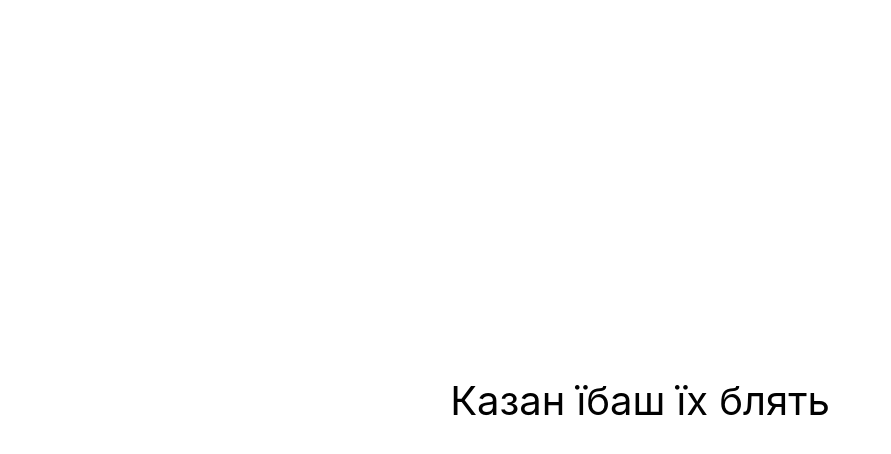
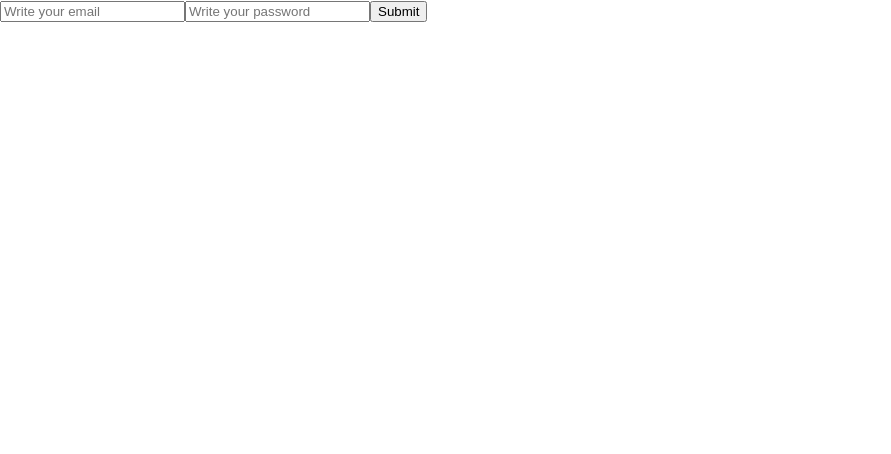
Before and after one commit to kirill25460/Photo-Project, a React (Create React App) app: page / in a window 1280 px wide. Shown: the top 454 px of the page, without its empty margins (0-891 px from the left). Built offline with nearby package versions, Linux system fonts and the light colour scheme.

Commit message:
new commite for Mazite

```diff
--- /dev/null
+++ b/src/components/AdminPanelBtn/AdminPanelBtn.js
@@ -0,0 +1,18 @@
+import PropTypes from 'prop-types'
+import styles from './AdminPanelBtn.module.css'
+
+const AdminPanelBtn = ({getAuth}) => {
+
+
+    return (
+        <>
+            <button onClick={getAuth} type='button'>Submit</button>
+        </>
+    )
+}
+
+AdminPanelBtn.propTypes = {
+    text: PropTypes.string
+}
+
+export default AdminPanelBtn;
--- /dev/null
+++ b/src/components/AdminPanelBtn/index.js
@@ -0,0 +1 @@
+export {default} from './AdminPanelBtn';
--- /dev/null
+++ b/src/components/AdminPanelInput/AdminPanelInput.js
@@ -0,0 +1,28 @@
+import PropTypes from 'prop-types'
+import styles from './AdminPanelInput.module.css'
+import { useState } from 'react'
+
+const AdminPanelBtn = ({text, type, getAuth}) => {
+    const [login, setLogin] = useState()
+    const [password, setPassword] = useState()
+
+    const handleAuth = (e) => {
+        const {value} = e.currentTarget;
+        setLogin(value)
+        setPassword(value)
+        getAuth(login, password)
+    }
+
+    return (
+        <>
+            <input placeholder={text} type={type} onChange={handleAuth}></input>
+        </>
+    )
+}
+
+AdminPanelBtn.propTypes = {
+    text: PropTypes.string,
+    type: PropTypes.string,
+}
+
+export default AdminPanelBtn;
--- /dev/null
+++ b/src/components/AdminPanelInput/index.js
@@ -0,0 +1 @@
+export {default} from './AdminPanelInput';
--- a/src/components/App.jsx
+++ b/src/components/App.jsx
@@ -1,16 +1,9 @@
+import AdminPanel from "pages/AdminPanel/AdminPanel";
+
 export const App = () => {
   return (
-    <div
-      style={{
-        height: '100vh',
-        display: 'flex',
-        justifyContent: 'center',
-        alignItems: 'center',
-        fontSize: 40,
-        color: '#010101'
-      }}
-    >
-      Казан їбаш їх блять
+    <div>
+      <AdminPanel/>
     </div>
   );
 };
--- a/src/pages/AdminPanel/AdminPanel.jsx
+++ b/src/pages/AdminPanel/AdminPanel.jsx
@@ -1,14 +1,30 @@
-import PropTypes from 'prop-types'
 import styles from './AdminPanel.module.css'
+import AdminPanelBtn from 'components/AdminPanelBtn/AdminPanelBtn'
+import AdminPanelInput from 'components/AdminPanelInput/AdminPanelInput'
+import { useState } from 'react'
 
 const AdminPanel = () => {
+
+    const asd = {
+        login: 'Natasha',
+        password:'qweewqqwe'
+    }
+
+    const [auth, setAuth] = useState({});
+
+    const getAuth = (login, password) => {
+        setAuth({ login, password });
+        console.log(auth)
+    }
+
     return (
-        <>GDGD</>
+        <>
+            <AdminPanelInput text={'Write your email'} type={'email'} getAuth={getAuth}/>
+            <AdminPanelInput text={'Write your password'} type={'password'} getAuth={getAuth}/>
+            <AdminPanelBtn getAuth={getAuth} />
+        </>
     )
 }
 
-AdminPanel.propTypes = {
-    text: PropTypes.string
-}
 
 export default AdminPanel;
```
Also changed, not shown: src/components/AdminPanelBtn/AdminPanelBtn.module.css (added), src/components/AdminPanelInput/AdminPanelInput.module.css (added).
